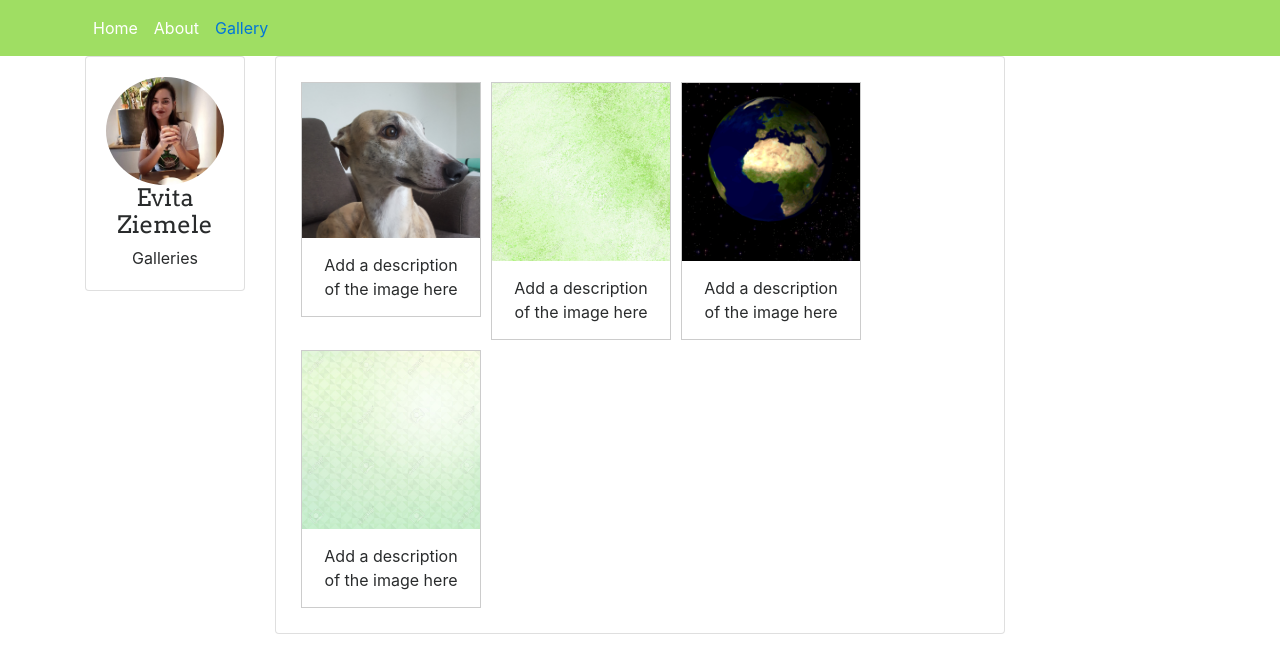
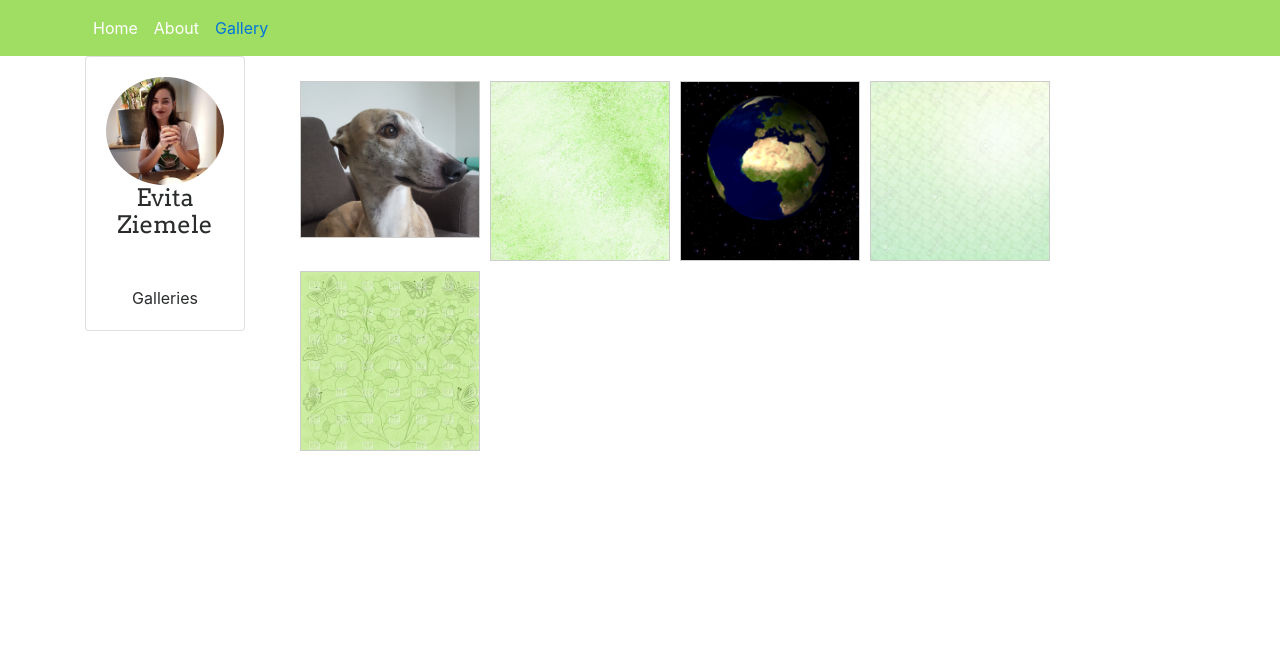
Before and after one commit to evitaziemele/evitaziemele.github.io, a plain HTML site: page gallery.html in a window 1280 px wide. Drawn offline with nearby package versions, Linux system fonts and the light colour scheme.

Commit message:
new image

```diff
--- a/gallery.html
+++ b/gallery.html
@@ -31,6 +31,11 @@
 						<div class="card-block">
 							<img src="img/pic.jpg" class="profilePic rounded-circle">
 							<h4>Evita Ziemele </h4>
+
+
+							</div>
+						<div class="card-block">
+
 							<div class="dropdown">
 								  <span>Galleries</span>
 								 <div class="dropdown-content">
@@ -48,35 +53,40 @@
 					</div>
 				</div>
 
-	<div class="col-md-8">
-		<div class="card text-center">
+	<div class="col-md-10">
+
 			<div class="card-block">
 				<div class="gallery">
 				  <a target="_blank" href="img_5terre.jpg">
 				  <img src="img/dog.jpg" alt="Title" width="600" height="400">
 				  </a>
-				  <div class="desc">Add a description of the image here</div>
+
 				</div>
 
 				<div class="gallery">
 				  <a target="_blank" href="img/greenpic.jpg">
 				  <img src="img/greenpic.jpg" alt="Forest" width="600" height="400">
 				  </a>
-				  <div class="desc">Add a description of the image here</div>
+
 				</div>
 
 				<div class="gallery">
 				  <a target="_blank" href="img_lights.jpg">
 				  <img src="img/earth.gif" alt="Northern Lights" width="600" height="400">
 				  </a>
-				  <div class="desc">Add a description of the image here</div>
+
 				</div>
 
 				<div class="gallery">
-				  <a target="_blank" href="">
+				  <a target="_blank" href="img/background.jpg">
 				  <img src="img/background.jpg" alt="Northern Lights" width="600" height="400">
+				</a>
+				</div>
+				<div class="gallery">
+				  <a target="_blank" href="img/.jpg">
+				  <img src="img/pic2.jpg" alt="Northern Lights" width="600" height="400">
 				  </a>
-				  <div class="desc">Add a description of the image here</div>
+
 				</div>
 			</div>
 		</div>
```
Also changed, not shown: about.html (+0 -2 lines).
